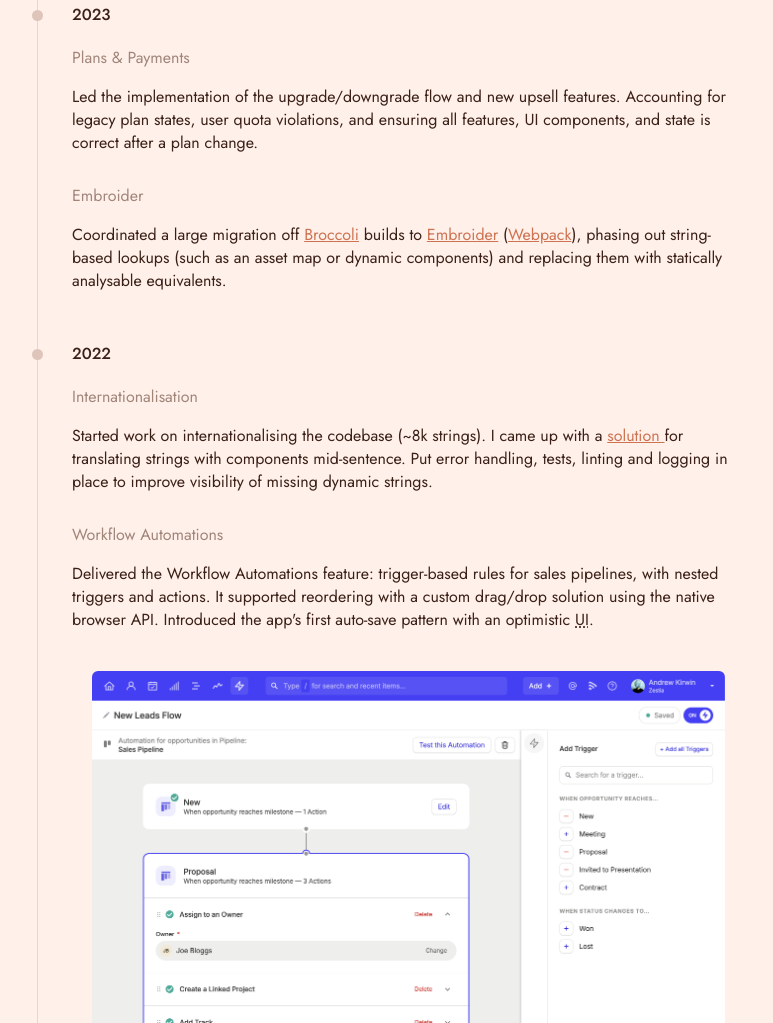
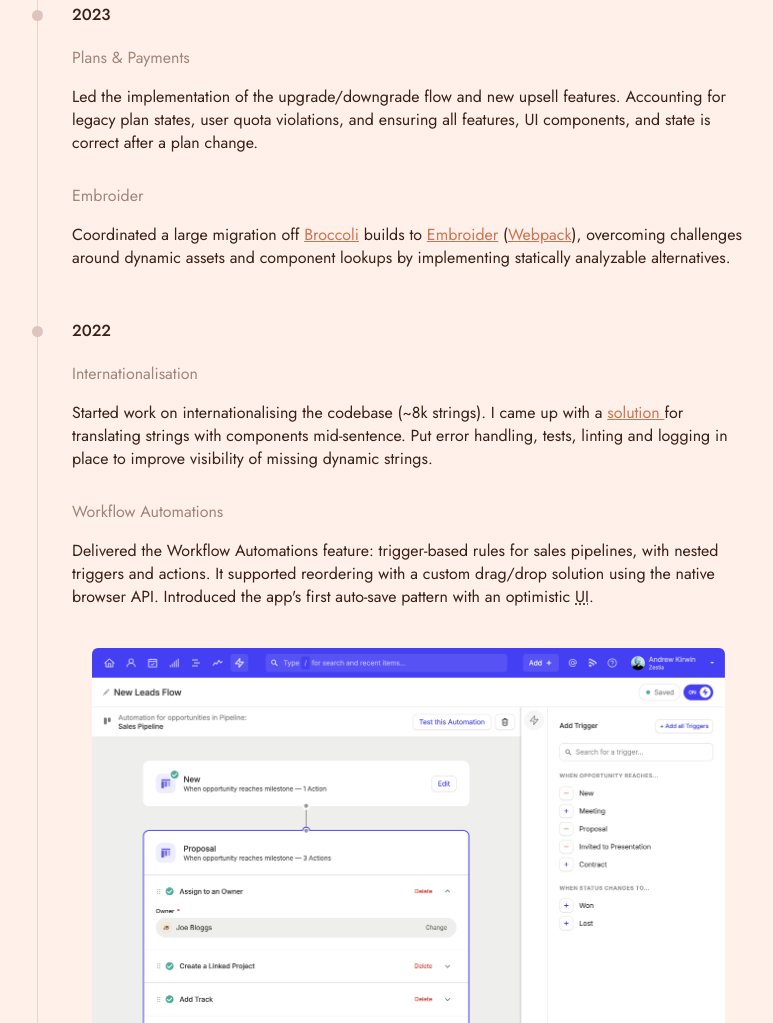
Before and after one commit to amk221/andrewkirwin.co.uk, a website built with Vite: page index.html in a window 1280 px wide. Shown: the part 768-1791 px from the top of the page, without its empty margins (249-1022 px from the left). Built offline with nearby package versions, Linux system fonts and the light colour scheme.

```diff
--- a/index.html
+++ b/index.html
@@ -91,9 +91,8 @@
               <p>
                 Coordinated a large migration off <a href="https://github.com/broccolijs/broccoli">Broccoli</a> builds
                 to <a href="https://github.com/embroider-build/embroider">Embroider</a>
-                (<a href="https://webpack.js.org">Webpack</a>), phasing out string-based lookups (such as an asset
-                map or dynamic components) and replacing them with statically
-                analysable equivalents.
+                (<a href="https://webpack.js.org">Webpack</a>), overcoming challenges around dynamic assets and
+                component lookups by implementing statically analyzable alternatives.
               </p>
             </li>
 
```
